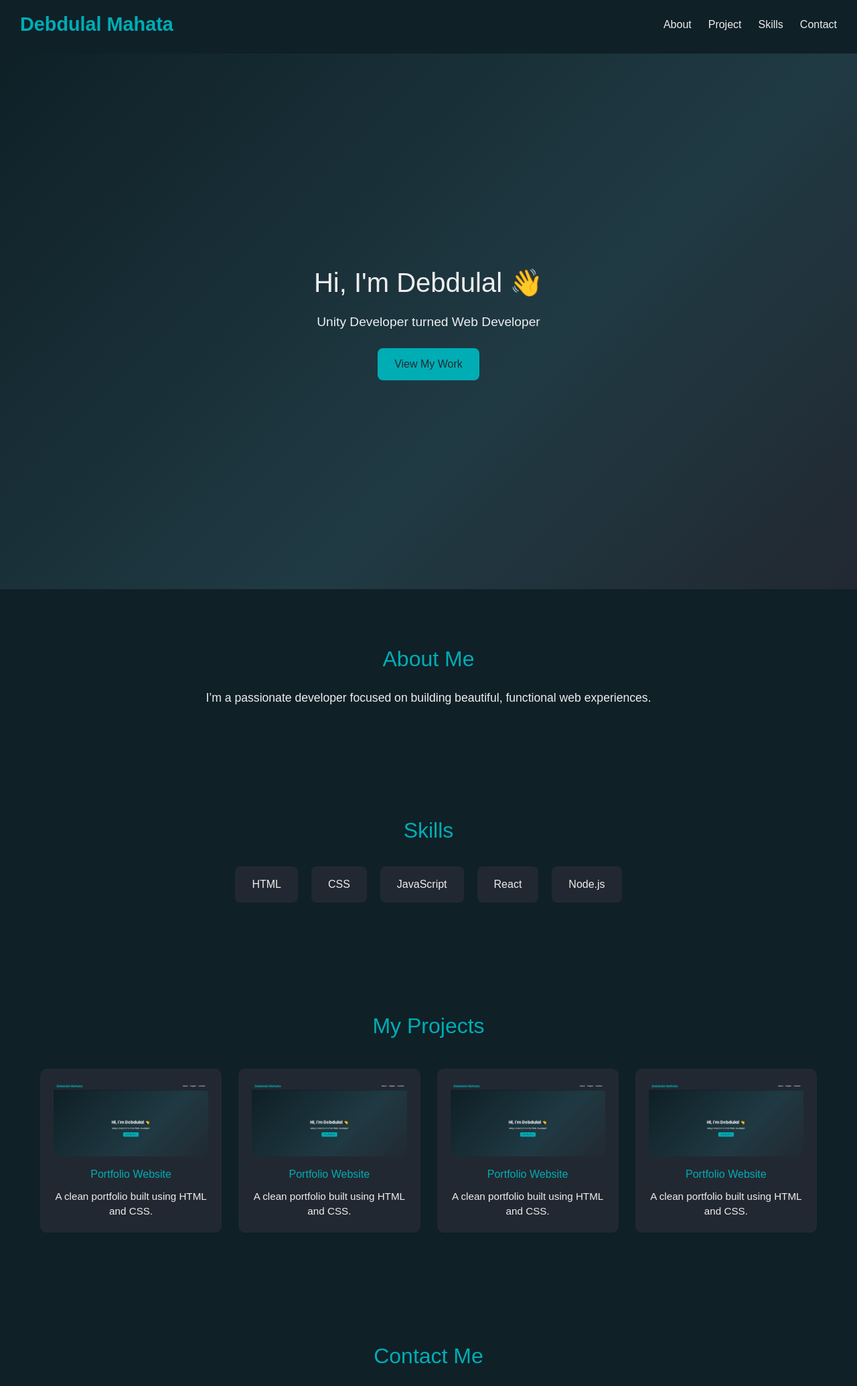
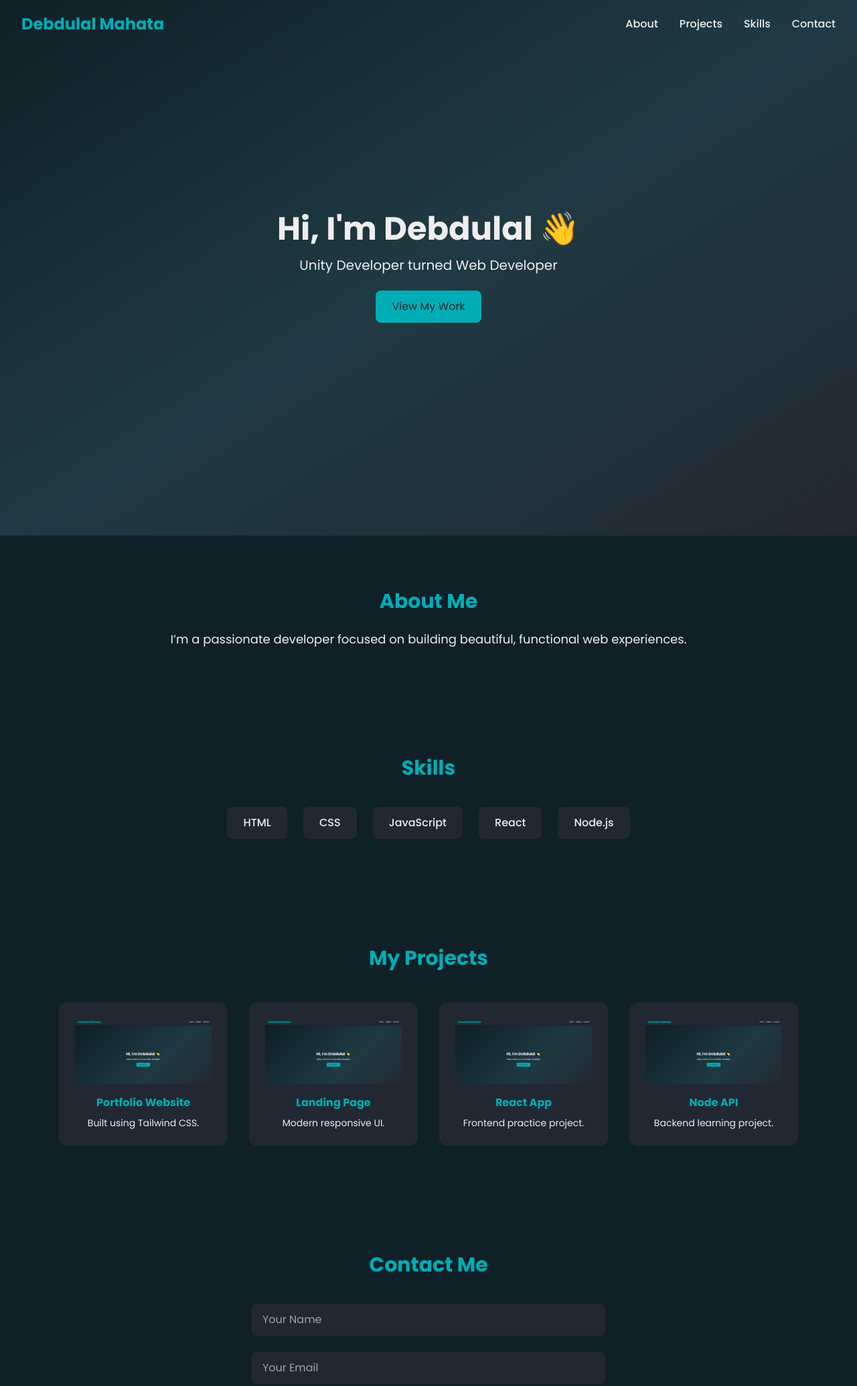
Before and after one commit to debdulal31/My-Projects, a website: page index.html in a window 1280 px wide. Shown: the top 2070 px of the page at 67% size. Drawn offline with nearby package versions, Linux system fonts and the light colour scheme; files whose address does not match are found by name.

Commit message:
move to css to tailwind css

```diff
--- a/index.html
+++ b/index.html
@@ -1,136 +1,213 @@
 <!DOCTYPE html>
-<html lang="en">
+<html lang="en" class="scroll-smooth">
 
 <head>
     <meta charset="UTF-8">
     <meta name="viewport" content="width=device-width, initial-scale=1.0">
-    <link rel="icon" type="image/png" sizes="32x32" href="images/android-chrome-512x512.png">
-    <link rel="icon" type="image/png" sizes="16x16" href="images/apple-touch-icon.png">
-    <link rel="shortcut icon" href="images/android-chrome-192x192.png" type="image/x-icon">
-    <link rel="stylesheet" href="style.css">
+    <title>Debdulal | Portfolio</title>
     <link rel="stylesheet" href="dist/output.css">
-    <title>Portfolio</title>
 </head>
 
-<body>
-    <header>
-        <nav class="nav_bar ">
-            <h1 id="heading_name"><a href="#">Debdulal Mahata</a></h1>
-            <button class="menu-toggle" aria-label="Toggle Menu">&#9776;</button>
-            <ul class="navUl">
-                <li><a class="navLinks" href="#about">About</a></li>
-                <li><a class="navLinks" href="#projects">Project</a></li>
-                <li><a class="navLinks" href="#skills">Skills</a></li>
-                <li><a class="navLinks" href="#contact">Contact</a></li>
+<body class="bg-background text-light font-poppins">
+
+    <!-- HEADER -->
+    <header id="header" class="fixed top-0 left-0 w-full z-50
+         bg-dark
+         transition-all duration-300">
+        <nav class="flex justify-between items-center px-8 py-5">
+
+            <h1 class="text-2xl font-bold text-primary">
+                <a href="#">Debdulal Mahata</a>
+            </h1>
+
+            <!-- Mobile Button -->
+            <button id="menuBtn" class="md:hidden text-3xl">
+                ☰
+            </button>
+
+            <!-- Nav Links -->
+            <ul id="navMenu" class="hidden md:flex gap-8 font-medium">
+
+                <li><a href="#about" class="hover:text-primary transition">About</a></li>
+                <li><a href="#projects" class="hover:text-primary transition">Projects</a></li>
+                <li><a href="#skills" class="hover:text-primary transition">Skills</a></li>
+                <li><a href="#contact" class="hover:text-primary transition">Contact</a></li>
 
             </ul>
         </nav>
+
+        <!-- Mobile Dropdown -->
+        <div id="mobileMenu" class="hidden md:hidden bg-dark px-8 py-6 space-y-4">
+            <a href="#about" class="block hover:text-primary">About</a>
+            <a href="#projects" class="block hover:text-primary">Projects</a>
+            <a href="#skills" class="block hover:text-primary">Skills</a>
+            <a href="#contact" class="block hover:text-primary">Contact</a>
+        </div>
     </header>
-    <main>
-        <section id="hero">
-            <h2>Hi, I'm Debdulal 👋</h2>
-            <p>Unity Developer turned Web Developer</p>
-            <button>View My Work</button>
+
+
+    <!-- HERO -->
+    <section
+        class="min-h-screen flex flex-col justify-center items-center text-center px-6 bg-gradient-to-br from-background via-[#203A43] to-dark">
+
+        <h2 class="text-4xl md:text-5xl font-bold mb-4">
+            Hi, I'm Debdulal 👋
+        </h2>
+
+        <p class="text-lg md:text-xl mb-6">
+            Unity Developer turned Web Developer
+        </p>
+
+        <a href="#projects"
+            class="bg-primary text-dark px-6 py-3 rounded-lg hover:bg-cyan-400 hover:scale-105 transition-all duration-300">
+            View My Work
+        </a>
+
     </section>
-        <section id="about">
-            <h2>About Me</h2>
-            <p>I’m a passionate developer focused on building beautiful, functional web experiences.</p>
+
+
+    <!-- ABOUT -->
+    <section id="about" class="py-20 px-6 max-w-4xl mx-auto text-center">
+
+        <h2 class="text-3xl font-bold text-primary mb-6">
+            About Me
+        </h2>
+
+        <p class="text-lg leading-relaxed">
+            I’m a passionate developer focused on building beautiful,
+            functional web experiences.
+        </p>
+
     </section>
-        <section id="skills">
-            <h2>Skills</h2>
-            <div class="skills-container">
-                <div>HTML</div>
-                <div>CSS</div>
-                <div>JavaScript</div>
-                <div>React</div>
-                <div>Node.js</div>
+
+
+    <!-- SKILLS -->
+    <section id="skills" class="py-20 px-6 max-w-4xl mx-auto text-center">
+
+        <h2 class="text-3xl font-bold text-primary mb-10">
+            Skills
+        </h2>
+
+        <div class="flex flex-wrap justify-center gap-6">
+
+            <div
+                class="bg-dark px-6 py-3 rounded-lg font-medium hover:bg-primary hover:text-dark hover:scale-110 transition-all duration-300">
+                HTML
             </div>
-        </section>
-        <section id="projects">
-            <h2>My Projects</h2>
-            <div class="project-grid">
-                <div class="card">
-                    <img src="project1.png" alt="My Portfolio">
-                    <h3>Portfolio Website</h3>
-                    <p>A clean portfolio built using HTML and CSS.</p>
+
+            <div
+                class="bg-dark px-6 py-3 rounded-lg font-medium hover:bg-primary hover:text-dark hover:scale-110 transition-all duration-300">
+                CSS
             </div>
-                <div class="card">
-                    <img src="project1.png" alt="My Portfolio">
-                    <h3>Portfolio Website</h3>
-                    <p>A clean portfolio built using HTML and CSS.</p>
+
+            <div
+                class="bg-dark px-6 py-3 rounded-lg font-medium hover:bg-primary hover:text-dark hover:scale-110 transition-all duration-300">
+                JavaScript
             </div>
-                <div class="card">
-                    <img src="project1.png" alt="My Portfolio">
-                    <h3>Portfolio Website</h3>
-                    <p>A clean portfolio built using HTML and CSS.</p>
+
+            <div
+                class="bg-dark px-6 py-3 rounded-lg font-medium hover:bg-primary hover:text-dark hover:scale-110 transition-all duration-300">
+                React
             </div>
-                <div class="card">
-                    <img src="project1.png" alt="My Portfolio">
-                    <h3>Portfolio Website</h3>
-                    <p>A clean portfolio built using HTML and CSS.</p>
+
+            <div
+                class="bg-dark px-6 py-3 rounded-lg font-medium hover:bg-primary hover:text-dark hover:scale-110 transition-all duration-300">
+                Node.js
             </div>
 
         </div>
     </section>
-        <section id="contact">
-            <h2>Contact Me</h2>
-            <form>
-                <input type="text" placeholder="Your Name" required>
-                <input type="email" placeholder="Your Email" required>
-                <textarea placeholder="Your Message"></textarea>
-                <button type="submit">Send</button>
+
+
+    <!-- PROJECTS -->
+    <section id="projects" class="py-20 px-6 max-w-6xl mx-auto text-center">
+
+        <h2 class="text-3xl font-bold text-primary mb-12">
+            My Projects
+        </h2>
+
+        <div class="grid grid-cols-1 sm:grid-cols-2 lg:grid-cols-4 gap-8">
+
+            <div class="bg-dark p-6 rounded-xl hover:-translate-y-3 hover:shadow-2xl transition-all duration-300">
+                <img src="project1.png" class="rounded-lg mb-4 w-full">
+                <h3 class="text-primary font-semibold mb-2">Portfolio Website</h3>
+                <p class="text-sm">Built using Tailwind CSS.</p>
+            </div>
+
+            <div class="bg-dark p-6 rounded-xl hover:-translate-y-3 hover:shadow-2xl transition-all duration-300">
+                <img src="project1.png" class="rounded-lg mb-4 w-full">
+                <h3 class="text-primary font-semibold mb-2">Landing Page</h3>
+                <p class="text-sm">Modern responsive UI.</p>
+            </div>
+
+            <div class="bg-dark p-6 rounded-xl hover:-translate-y-3 hover:shadow-2xl transition-all duration-300">
+                <img src="project1.png" class="rounded-lg mb-4 w-full">
+                <h3 class="text-primary font-semibold mb-2">React App</h3>
+                <p class="text-sm">Frontend practice project.</p>
+            </div>
+
+            <div class="bg-dark p-6 rounded-xl hover:-translate-y-3 hover:shadow-2xl transition-all duration-300">
+                <img src="project1.png" class="rounded-lg mb-4 w-full">
+                <h3 class="text-primary font-semibold mb-2">Node API</h3>
+                <p class="text-sm">Backend learning project.</p>
+            </div>
+
+        </div>
+    </section>
+
+
+    <!-- CONTACT -->
+    <section id="contact" class="py-20 px-6 max-w-xl mx-auto text-center">
+
+        <h2 class="text-3xl font-bold text-primary mb-10">
+            Contact Me
+        </h2>
+
+        <form class="flex flex-col gap-6">
+
+            <input type="text" placeholder="Your Name"
+                class="bg-dark px-4 py-3 rounded-lg focus:outline-none focus:ring-2 focus:ring-primary">
+
+            <input type="email" placeholder="Your Email"
+                class="bg-dark px-4 py-3 rounded-lg focus:outline-none focus:ring-2 focus:ring-primary">
+
+            <textarea placeholder="Your Message"
+                class="bg-dark px-4 py-3 rounded-lg min-h-[120px] focus:outline-none focus:ring-2 focus:ring-primary"></textarea>
+
+            <button
+                class="bg-primary text-dark py-3 rounded-lg hover:bg-cyan-400 hover:scale-105 transition-all duration-300">
+                Send
+            </button>
+
         </form>
     </section>
-    </main>
-</body>
-<footer>
-    <p>© 2025 Debdulal Mahata | Built with ❤️ in India</p>
+
+
+    <!-- FOOTER -->
+    <footer class="bg-dark text-center py-6 border-t border-primary">
+        © 2026 Debdulal Mahata | Built with ❤️ in India
     </footer>
 
+
+    <!-- SCRIPT -->
     <script>
-    const header = document.querySelector('header');
-    const toggleButton = document.querySelector('.menu-toggle');
-    const navUl = document.querySelector('.navUl');
+        const menuBtn = document.getElementById("menuBtn");
+        const mobileMenu = document.getElementById("mobileMenu");
+        const header = document.getElementById("header");
 
-    // Sticky header scroll effect
-    window.addEventListener('scroll', () => {
+        menuBtn.addEventListener("click", () => {
+            mobileMenu.classList.toggle("hidden");
+        });
+
+        window.addEventListener("scroll", () => {
             if (window.scrollY > 50) {
-            header.classList.add('scrolled');
+                header.classList.add("bg-dark");
             } else {
-            header.classList.remove('scrolled');
+                header.classList.remove("bg-dark");
             }
         });
+    </script>
 
-    // Mobile menu toggle
-    toggleButton.addEventListener('click', () => {
-        navUl.classList.toggle('show');
-    });
-
-    // Close mobile menu on link click (optional)
-    document.querySelectorAll('.navLinks').forEach(link => {
-        link.addEventListener('click', () => {
-            navUl.classList.remove('show');
-        });
-    });
-
-    const headerOffset = document.querySelector('header').offsetHeight;
-
-    document.querySelectorAll('.navLinks').forEach(link => {
-        link.addEventListener('click', function (e) {
-            e.preventDefault();
-            const targetId = this.getAttribute('href').substring(1);
-            const targetSection = document.getElementById(targetId);
-            const elementPosition = targetSection.offsetTop;
-            const offsetPosition = elementPosition - headerOffset;
-
-            window.scrollTo({
-                top: offsetPosition,
-                behavior: "smooth"
-            });
-        });
-    });
-
-</script>
-<script src="https://cdn.tailwindcss.com"></script>
+</body>
 
 </html>
--- a/src/input.css
+++ b/src/input.css
@@ -1,6 +1,6 @@
 @font-face {
     font-family: 'Poppins';
-    src: url('fonts/Poppins/Poppins-Regular.ttf') format('ttf');
+    src: url('fonts/Poppins/Poppins-Regular.ttf') format('truetype');
     font-weight: 400;
     font-style: normal;
 }
@@ -8,7 +8,7 @@
 /* Medium */
 @font-face {
     font-family: 'Poppins';
-    src: url('fonts/Poppins/Poppins-Medium.ttf') format('tff');
+    src: url('fonts/Poppins/Poppins-Medium.ttf') format('truetype');
     font-weight: 500;
     font-style: normal;
 }
@@ -16,7 +16,7 @@
 /* Bold */
 @font-face {
     font-family: 'Poppins';
-    src: url('fonts/Poppins/Poppins-Bold.ttf') format('tff');
+    src: url('fonts/Poppins/Poppins-Bold.ttf') format('truetype');
     font-weight: 700;
     font-style: normal;
 }
--- a/style.css
+++ b/style.css
@@ -1,25 +1,31 @@
 /* Regular */
 @font-face {
     font-family: 'Poppins';
-    src: url('fonts/Poppins/Poppins-Regular.ttf') format('ttf');
+    src: url('fonts/Poppins/Poppins-Regular.ttf') format('truetype');
     font-weight: 400;
     font-style: normal;
+    font-display: swap;
 }
 
 /* Medium */
 @font-face {
     font-family: 'Poppins';
-    src: url('fonts/Poppins/Poppins-Medium.ttf') format('tff');
+    src: url('fonts/Poppins/Poppins-Medium.ttf') format('truetype');
     font-weight: 500;
     font-style: normal;
+    font-display: swap;
 }
 
 /* Bold */
 @font-face {
     font-family: 'Poppins';
-    src: url('fonts/Poppins/Poppins-Bold.ttf') format('tff');
+    src: url('fonts/Poppins/Poppins-Bold.ttf') format('truetype');
     font-weight: 700;
     font-style: normal;
+    font-display: swap;
+}
+html {
+    scroll-behavior: smooth;
 }
 * {
     margin: 0;
```
Also changed, not shown: src/Script.js (added, +21 -0 lines), tailwind.config.js (+11 -4 lines), dist/output.css. Lines whose indentation alone changed are shown as unchanged.
